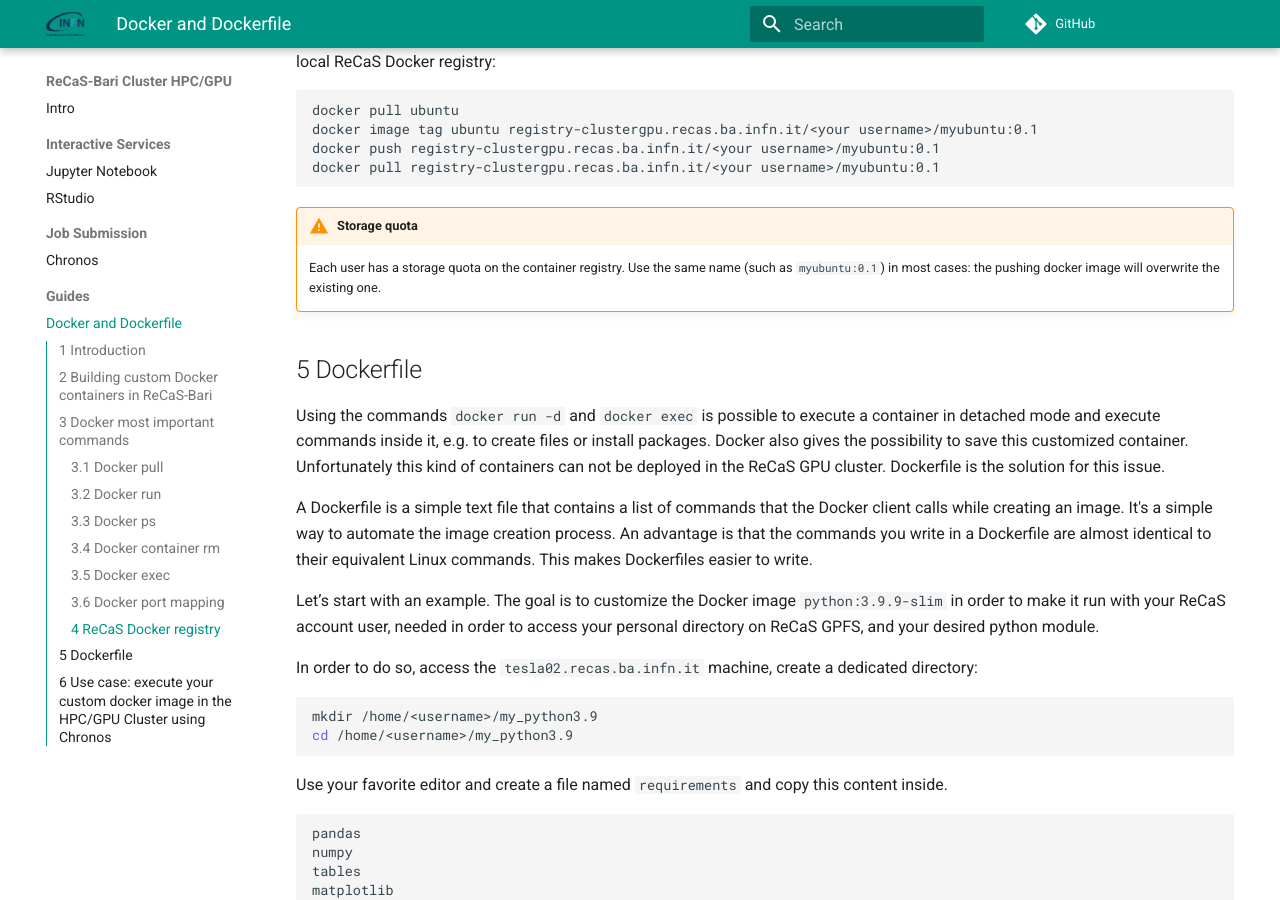
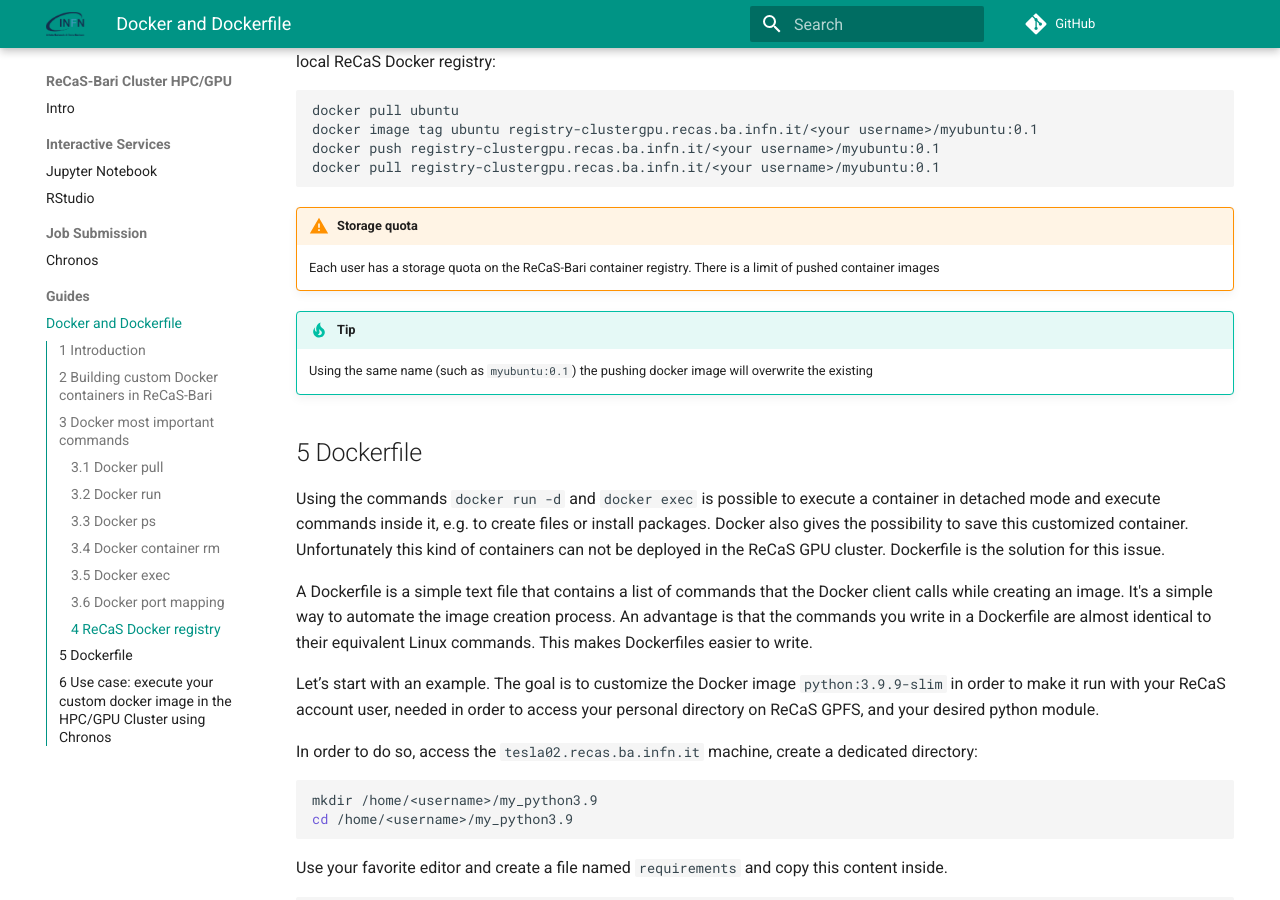
Before and after one commit to jvino/cluster-hpc-gpu-guides, an MkDocs documentation site: the page built from docs/guides/docker_and_dockerfile.md, in a window 1280 px wide and 900 px high, scrolled down 4267 px. Built offline with MkDocs 1.6.1 and Material for MkDocs 9.7.7, drawn with Linux system fonts in a browser that asks for light colours; comment, search, counter and statistics services are not loaded; some of the changed text lies outside the part shown.

Commit message:
first draft docker

````diff
--- a/docs/guides/docker_and_dockerfile.md
+++ b/docs/guides/docker_and_dockerfile.md
@@ -130,7 +130,7 @@
 CONTAINER ID   IMAGE 	COMMAND   CREATED   STATUS	PORTS 	NAMES
 ```
 
-!!! warning "Saved docker images"
+!!! warning "Periodical clean up of docker images"
     The machine `tesla02.recas.ba.infn.it` is used **ONLY** to test container to be deployed on the HPC/GPU Cluster. Periodically all saved container images will be removed. Be aware of it.
 
 ### 3.5 Docker exec
@@ -191,7 +191,10 @@
 ```
 
 !!! warning "Storage quota"
-    Each user has a storage quota on the container registry. Use the same name (such as `myubuntu:0.1`) in most cases: the pushing docker image will overwrite the existing one.
+    Each user has a storage quota on the ReCaS-Bari container registry. There is a limit of pushed container images
+
+!!! tip
+    Using the same name (such as `myubuntu:0.1`) the pushing docker image will overwrite the existing
 
 
 ## 5 Dockerfile
````
